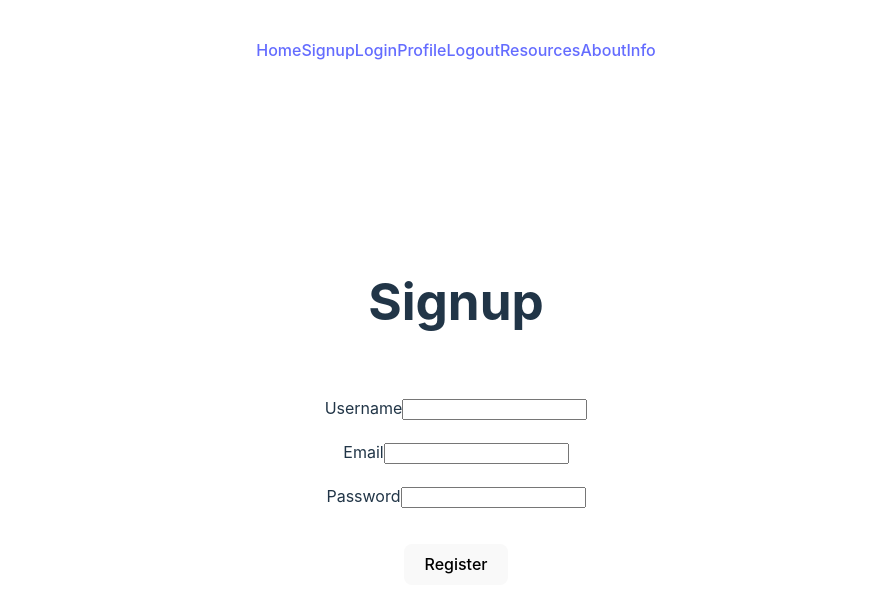
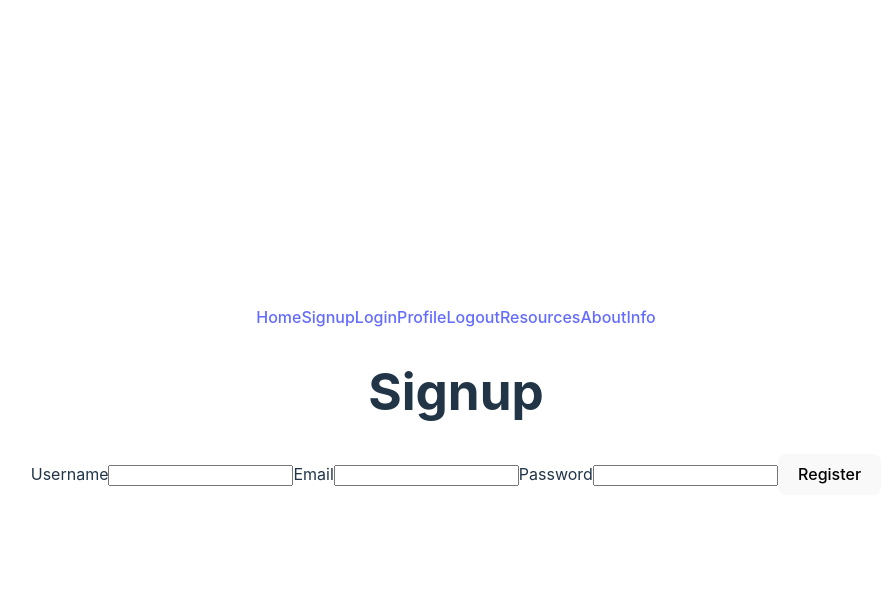
Before and after one commit to jaya-anna/empowered-front, a React (Vite) app: page /signup in a window 1280 px wide. Shown: the top 612 px of the page, without its empty margins (184-1076 px from the left). Built offline with nearby package versions, Linux system fonts and the light colour scheme; no server answers.

Commit message:
some changes on profile, sign-up and form input

```diff
--- a/src/pages/LogInPage.jsx
+++ b/src/pages/LogInPage.jsx
@@ -1,6 +1,6 @@
 import axios from "axios";
 import { useContext, useState } from "react";
-import { useNavigate } from "react-router-dom";
+import { useNavigate, Link } from "react-router-dom";
 import { SessionContext } from "../contexts/SessionContext";
 
 const LoginPage = () => {
@@ -24,36 +24,15 @@ const LoginPage = () => {
   };
 
   return (
-    <div
-      className="login"
-      style={{
-        margin: "0 auto",
-        maxWidth: "400px",
-        display: "flex",
-        flexDirection: "column",
-        justifyContent: "center",
-        height: "calc(100vh - 100px)",
-      }}
-    >
+    <div className="login">
       <h1>Login</h1>
 
-
-      <form
-        component="form"
-        style={{
-          display: "flex",
-          flexDirection: "column",
-          gap: "20px",
-          marginTop: "2rem",
-        }}
-        onSubmit={handleSubmit}
-      >
+      <form onSubmit={handleSubmit}>
         <label>
           Username
           <input
-            label="Username"
-            variant="filled"
-            withAsterisk
+            type="text"
+            name="username"
             value={username}
             onChange={(e) => setUsername(e.target.value)}
           />
@@ -62,23 +41,18 @@ const LoginPage = () => {
         <label>
           Password
           <input
-            label="Password"
-            variant="filled"
-            withAsterisk
+            type="password"
+            name="password"
             value={password}
             onChange={(e) => setPassword(e.target.value)}
           />
         </label>
 
-        <button
-          type="submit"
-          variant="filled"
-          color="cyan"
-          style={{ marginTop: "1rem", alignSelf: "center" }}
-        >
-          Connect
-        </button>
+        <button type="submit">Connect</button>
       </form>
+
+      <p>Don't have an account yet?</p>
+      <Link to={"/signup"}> Sign Up</Link>
     </div>
   );
 };
--- a/src/pages/Profile.jsx
+++ b/src/pages/Profile.jsx
@@ -1,9 +1,12 @@
 import React from 'react'
+import { useState } from "react";
 
 function Profile() {
+
+    const [username, setUsername] = useState("");
   return (
     <div>
-      <h1>Hallo!</h1>
+      <h1>Welcome, {username} !</h1>
     </div>
   )
 }
--- a/src/pages/SignUpPage.jsx
+++ b/src/pages/SignUpPage.jsx
@@ -24,33 +24,15 @@ const SignupPage = () => {
   };
 
   return (
-    <div
-      style={{
-        margin: "0 auto",
-        maxWidth: "400px",
-        display: "flex",
-        flexDirection: "column",
-        justifyContent: "center",
-        height: "calc(100vh - 100px)",
-      }}
-    >
+    <div>
       <h1>Signup</h1>
 
-      <form
-        component="form"
-        style={{
-          display: "flex",
-          flexDirection: "column",
-          gap: "20px",
-          marginTop: "2rem",
-        }}
-        onSubmit={handleSubmit}
-      >
+      <form onSubmit={handleSubmit}>
         <label>
           Username
           <input
-            label="Username"
-            variant="filled"
+            type="text"
+            name="username"
             value={username}
             onChange={(e) => setUsername(e.target.value)}
           />
@@ -59,8 +41,8 @@ const SignupPage = () => {
         <label>
           Email
           <input
-            label="Email"
-            variant="filled"
+            type="email"
+            name="email"
             value={email}
             onChange={(e) => setEmail(e.target.value)}
           />
@@ -69,17 +51,15 @@ const SignupPage = () => {
         <label>
           Password
           <input
-            label="Password"
-            variant="filled"
+            type="password"
+            name="password"
             value={password}
             onChange={(e) => setPassword(e.target.value)}
           />
         </label>
         <button
           type="submit"
-          variant="filled"
-          color="cyan"
-          style={{ marginTop: "1rem", alignSelf: "center" }}
+
         >
           Register
         </button>
```
